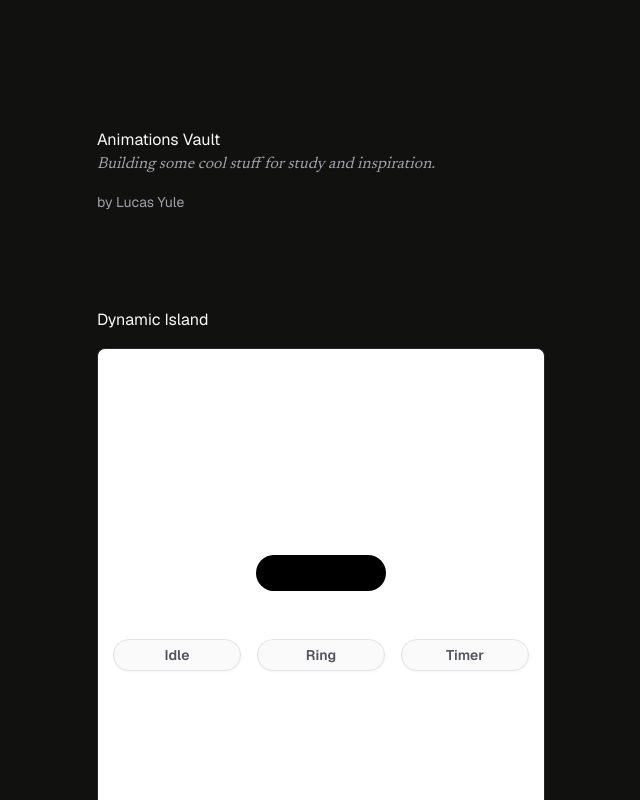
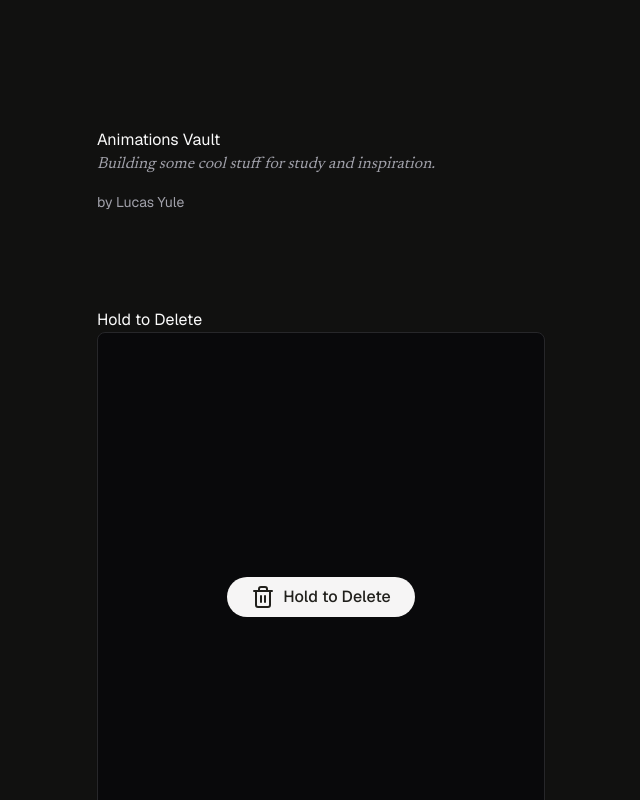
Before and after one commit to lucasyule2212/animations-vault, a Next.js app: page / in a window 1280 px wide. Shown: the top 800 px of the page, without its empty margins (319-959 px from the left). Built offline with nearby package versions, Linux system fonts and the light colour scheme.

Commit message:
feat: adding hold-to-delete components section

```diff
--- /dev/null
+++ b/src/app/(home)/components/hold-to-delete-section.tsx
@@ -0,0 +1,11 @@
+import HoldToDeleteComponent from "@/components/hold-to-delete/hold-to-delete-component"
+
+const HoldToDeleteSection = () => {
+  return (
+    <section className="mt-24 flex flex-col gap-4 sm:px-16 md:px-20 lg:px-32 xl:px-52">
+      <HoldToDeleteComponent />
+    </section>
+  )
+}
+
+export default HoldToDeleteSection
--- a/src/app/(home)/page.tsx
+++ b/src/app/(home)/page.tsx
@@ -7,6 +7,7 @@ import EaseSection from './components/ease-section'
 import FamilyDrawerSection from './components/family-drawer-section'
 import FeedbackPopoverSection from './components/feedback-popover-section'
 import HeaderSection from './components/header-section'
+import HoldToDeleteSection from './components/hold-to-delete-section'
 import MultiStepComponentSection from './components/multi-step-component-section'
 import MultipleStateButtonSection from './components/multiple-state-button-section'
 import SpringSection from './components/spring-section'
@@ -17,6 +18,7 @@ export default function Home() {
     <main className="flex w-screen flex-col rounded-md px-2 py-10 text-base text-accent-foreground sm:px-16 md:px-20 lg:px-32 lg:py-32 xl:px-52">
       <HeaderSection />
       <div className="animate-orchestration delay-500">
+        <HoldToDeleteSection />
         <DynamicIslandSection />
         <FamilyDrawerSection />
         <CssOnlySection />
--- /dev/null
+++ b/src/components/hold-to-delete/hold-to-delete-component.tsx
@@ -0,0 +1,24 @@
+"use client";
+import { Trash2Icon } from "lucide-react";
+import styles from "./hold-to-delete.module.css";
+import { Card } from "../ui/card";
+
+export default function HoldToDeleteComponent() {
+  return (
+    <div>
+      <h3 >Hold to Delete</h3>
+      <Card className="relative flex min-h-[530px] w-full min-w-[350px] flex-col items-center justify-center gap-12 bg-background p-6">
+        <div className={styles.wrapper}>
+          <button className={styles.button}>
+            <div className={styles['button-overlay']}>
+              <Trash2Icon />
+              Hold to Delete
+            </div>
+            <Trash2Icon />
+            Hold to Delete
+          </button>
+        </div>
+      </Card>
+    </div>
+  );
+}
--- /dev/null
+++ b/src/components/hold-to-delete/hold-to-delete.module.css
@@ -0,0 +1,46 @@
+.button {
+  position: relative;
+  display: flex;
+  height: 40px;
+  align-items: center;
+  gap: 8px;
+  border-radius: 9999px;
+  background-color: #f6f5f5;
+  padding-inline: 24px;
+  font-weight: 500;
+  color: #21201c;
+}
+
+.button-overlay {
+  display: flex;
+  height: 40px;
+  align-items: center;
+  gap: 8px;
+  border-radius: 9999px;
+  padding-inline: 24px;
+  font-weight: 500;
+  position: absolute;
+  background-color: #FFDBDC;
+  color: #E5484D;
+  inset: 0;
+  clip-path: inset(0px 100% 0px 0px);
+  transition: transform 200ms cubic-bezier(0.25, 0.46, 0.45, 0.94);
+}
+
+.button:active{
+  transform: scale(0.97);
+}
+
+.button:active .button-overlay {
+  clip-path: inset(0px 0px 0px 0px);
+  transition: clip-path 1.5s linear;
+}
+
+ .button-overlay {
+  transition: clip-path 0.2s ease-out;
+}
+
+
+.wrapper {
+  position: relative;
+}
```
